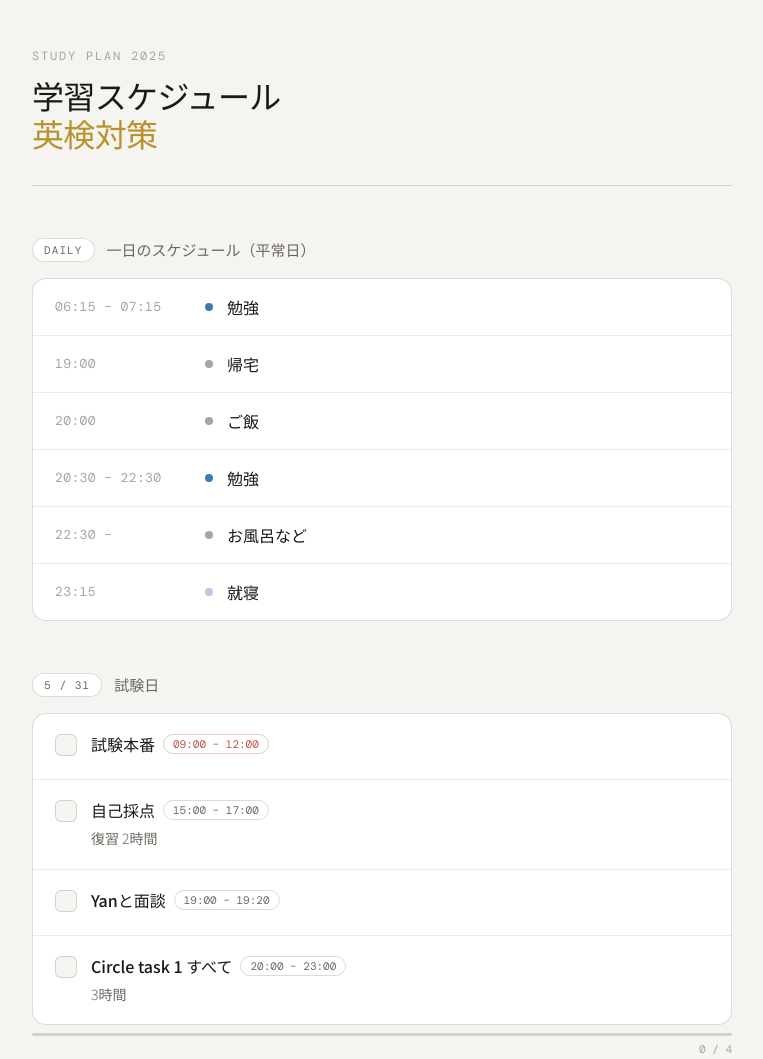
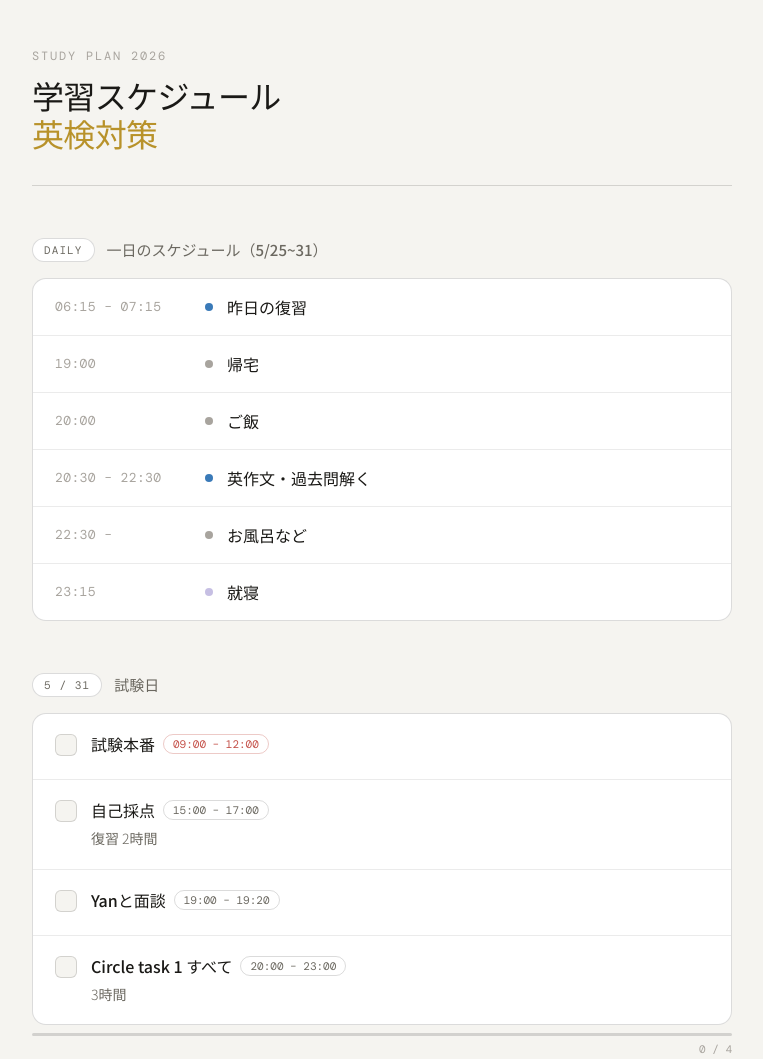
Before and after one commit to mari0621-make/english-composition, a plain HTML site: page schedule.html in a window 1280 px wide. Shown: the top 1059 px of the page, without its empty margins (258-1021 px from the left). Drawn offline with nearby package versions, Linux system fonts and the light colour scheme.

Commit message:
Add files via upload

```diff
--- a/schedule.html
+++ b/schedule.html
@@ -319,7 +319,7 @@
 <div class="container">
 
   <header>
-    <p class="header-label">Study Plan 2025</p>
+    <p class="header-label">Study Plan 2026</p>
     <h1>学習スケジュール<br><span>英検対策</span></h1>
   </header>
 
@@ -327,13 +327,13 @@
   <div class="section">
     <div class="section-header">
       <span class="section-tag">Daily</span>
-      <span class="section-title">一日のスケジュール（平常日）</span>
+      <span class="section-title">一日のスケジュール（5/25~31）</span>
     </div>
     <div class="timeline">
       <div class="timeline-row">
         <span class="tl-time">06:15 – 07:15</span>
         <span class="tl-dot dot-study"></span>
-        <span class="tl-label">勉強</span>
+        <span class="tl-label">昨日の復習</span>
       </div>
       <div class="timeline-row">
         <span class="tl-time">19:00</span>
@@ -348,7 +348,7 @@
       <div class="timeline-row">
         <span class="tl-time">20:30 – 22:30</span>
         <span class="tl-dot dot-study"></span>
-        <span class="tl-label">勉強</span>
+        <span class="tl-label">英作文・過去問解く</span>
       </div>
       <div class="timeline-row">
         <span class="tl-time">22:30 –</span>
@@ -445,7 +445,7 @@
     </div>
   </div>
 
-  <footer>Study Plan · 2025</footer>
+  <footer>Study Plan · 2026</footer>
 
 </div>
 
```
